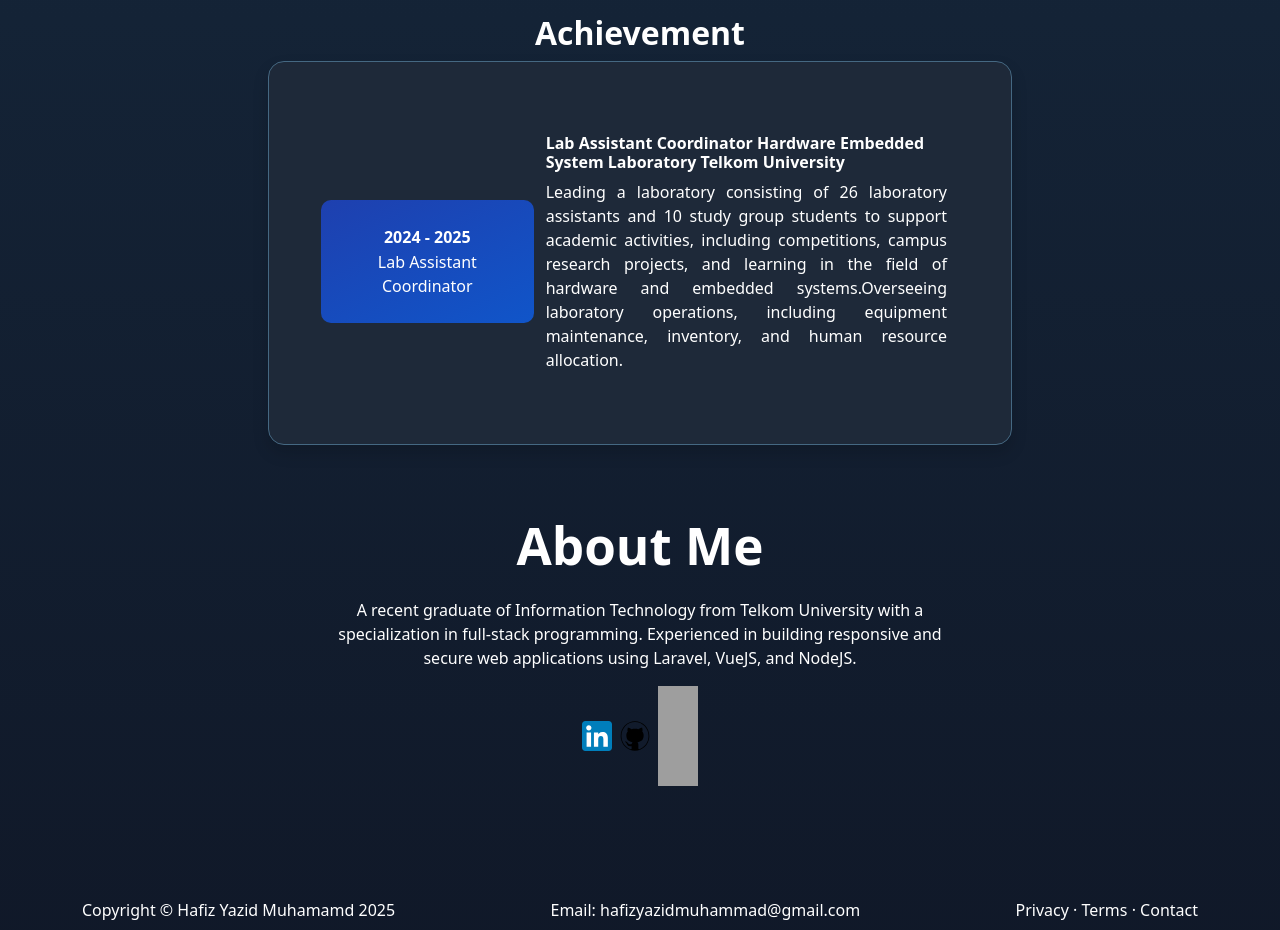
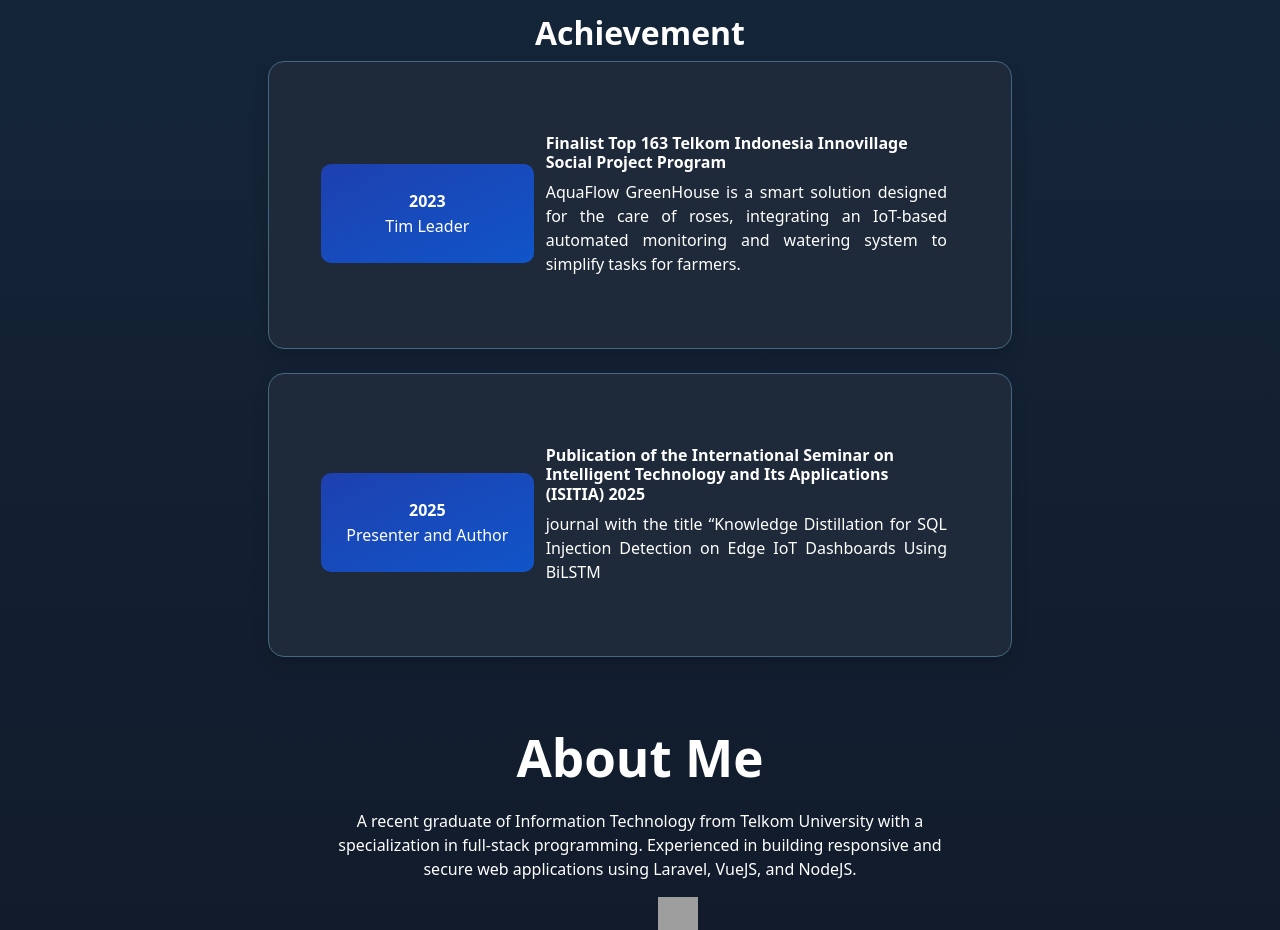
Before and after one commit to hafizyzd/my-portfolio, a Vue app in the folder vue-porto/: page / in a window 1280 px wide. Shown: the part 3580-4510 px from the top of the page. Built offline with nearby package versions, Linux system fonts and the light colour scheme; grey boxes are pictures that could not be loaded; what vue-sweetalert2 would draw is missing.

Commit message:
repair achievement

```diff
--- a/vue-porto/src/views/Resume.vue
+++ b/vue-porto/src/views/Resume.vue
@@ -151,7 +151,7 @@ const leadership =  ref([
 
       <!-- Achievement -->
        <h2 class="fw-bold mt-5">Achievement</h2>
-       <Card v-for="data in leadership" class="mb-4">
+       <Card v-for="data in achievements" class="mb-4">
           <Achievement
           :year="data.year"
           :job="data.job"
```
